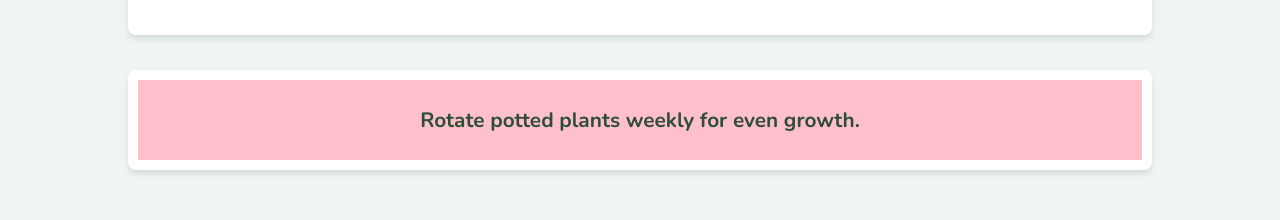
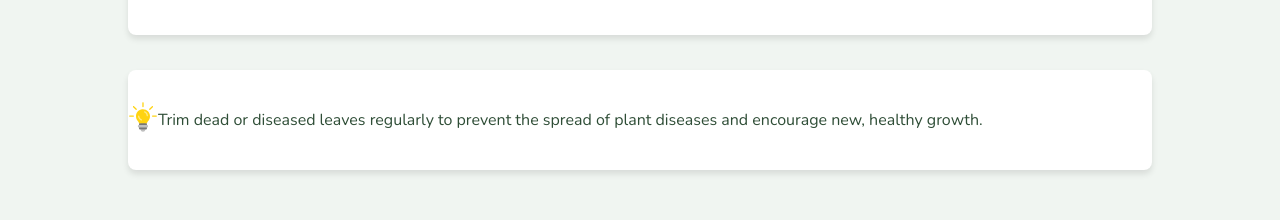
Before and after one commit to ana-nova/plant-pal, a Next.js app: page / in a window 1280 px wide. Shown: the part 349-569 px from the top of the page. Built offline with nearby package versions, Linux system fonts and the light colour scheme; no server answers; the database is empty; a web font is replaced by a local one.

Commit message:
“add“

```diff
--- a/assets/caretips.js
+++ b/assets/caretips.js
@@ -1,10 +1,32 @@
 export const caretips = [
-  { tip: "Water plants in the morning to reduce evaporation." },
-  { tip: "Rotate potted plants weekly for even growth." },
-  { tip: "Wipe leaves with a damp cloth to remove dust." },
-  { tip: "Add coffee grounds to the soil for a natural fertilizer." },
-  { tip: "Repot plants every 1-2 years to refresh the soil." },
-  { tip: "Trim dead leaves to encourage new growth." },
-  { tip: "Group plants with similar water needs together." },
-  { tip: "Use rainwater for healthier, chemical-free watering." },
+  {
+    tip: "Ensure plants get 4-6 hours of sunlight daily, adjusting their position based on specific light and growth requirements.",
+  },
+  {
+    tip: "Water plants when the soil feels dry up to the second knuckle, ensuring the soil stays moist but not overly wet or soggy.",
+  },
+  {
+    tip: "Trim dead or diseased leaves regularly to prevent the spread of plant diseases and encourage new, healthy growth.",
+  },
+  {
+    tip: "Fertilize plants every 4-5 weeks with a nutrient-rich fertilizer to keep them healthy and promote steady growth.",
+  },
+  {
+    tip: "Wipe leaves gently with a damp cloth to remove dust, allowing the plant to absorb light and photosynthesize efficiently.",
+  },
+  {
+    tip: "Use lukewarm water when watering to avoid shocking plant roots, which could lead to stunted growth or root damage.",
+  },
+  {
+    tip: "Add organic compost or peat to poorly draining soil to improve water flow and prevent root rot caused by stagnant water.",
+  },
+  {
+    tip: "Place indoor plants away from air vents to maintain proper humidity and prevent leaves from drying out or becoming brittle.",
+  },
+  {
+    tip: "Regularly deadhead wilted flowers to stimulate new blooms, keeping your plants healthy and visually appealing.",
+  },
+  {
+    tip: "Group plants with similar water and light needs together to simplify care and create an optimal growing environment.",
+  },
 ];
--- a/components/RandomCareTips.js
+++ b/components/RandomCareTips.js
@@ -1,6 +1,7 @@
 import React, { useState, useEffect } from "react";
 import styled from "styled-components";
 import { caretips } from "@/assets/caretips";
+import LightbulbIcon from "@/public/Icons/lightbulb.svg";
 
 export default function RandomCareTips() {
   const [randomTip, setRandomTip] = useState("");
@@ -17,7 +18,7 @@ export default function RandomCareTips() {
       setRandomTip(getRandomTip());
     }
 
-    const interval = setInterval(updateTip, 20000);
+    const interval = setInterval(updateTip, 10000);
 
     return function cleanup() {
       clearInterval(interval);
@@ -26,16 +27,24 @@ export default function RandomCareTips() {
 
   return (
     <TipContainer>
-      <h2>{randomTip}</h2>
+      <IconContainer>
+        <LightbulbIcon />
+      </IconContainer>
+      {randomTip}
     </TipContainer>
   );
 }
 
 const TipContainer = styled.section`
   display: flex;
-  justify-content: center;
+  position: absolute;
+  text-align: center;
   align-items: center;
-  background-color: pink;
   width: 100%;
   height: 100%;
 `;
+
+const IconContainer = styled.div`
+  position: relative;
+  top: -0px;
+`;
```
Also changed, not shown: public/Icons/lightbulb.svg (added).
